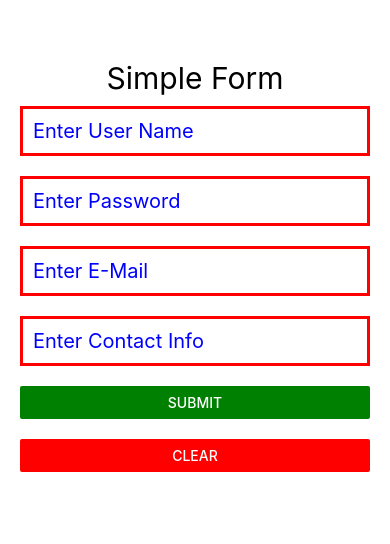
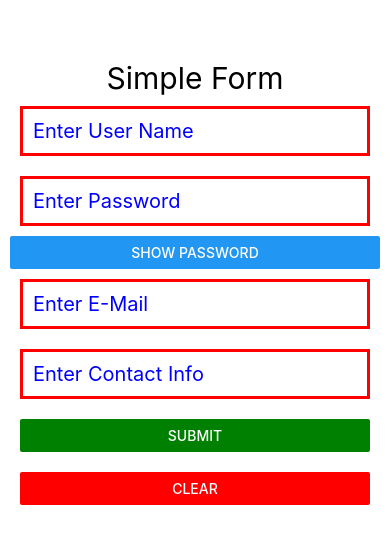
Before and after one commit to ShivanshMehtaa/RNative, a React Native app: screen / in a window 390 px wide. Shown: the top 544 px of the page. Built offline with nearby package versions, Linux system fonts and the light colour scheme.

Commit message:
show password

```diff
--- a/App.js
+++ b/App.js
@@ -9,6 +9,7 @@ export default function App() {
   const [password, setPassword] = useState("");
   const [phone, setPhone] = useState("");
   const [email, setEmail] = useState("");
+  const [secPass, setSecPass] = useState(true);
 
   const [display, setDisplay] = useState(false);
 
@@ -34,10 +35,12 @@ export default function App() {
       <TextInput
         placeholder="Enter Password"
         style={styles.textInput}
-        secureTextEntry={true}
+        secureTextEntry={secPass}
         value={password}
         onChangeText={(text) => setPassword(text)}
       />
+              <Button title="show password" onPress={()=>setSecPass(false)}/>
+
       <TextInput
         placeholder="Enter E-Mail"
         style={styles.textInput}
```
